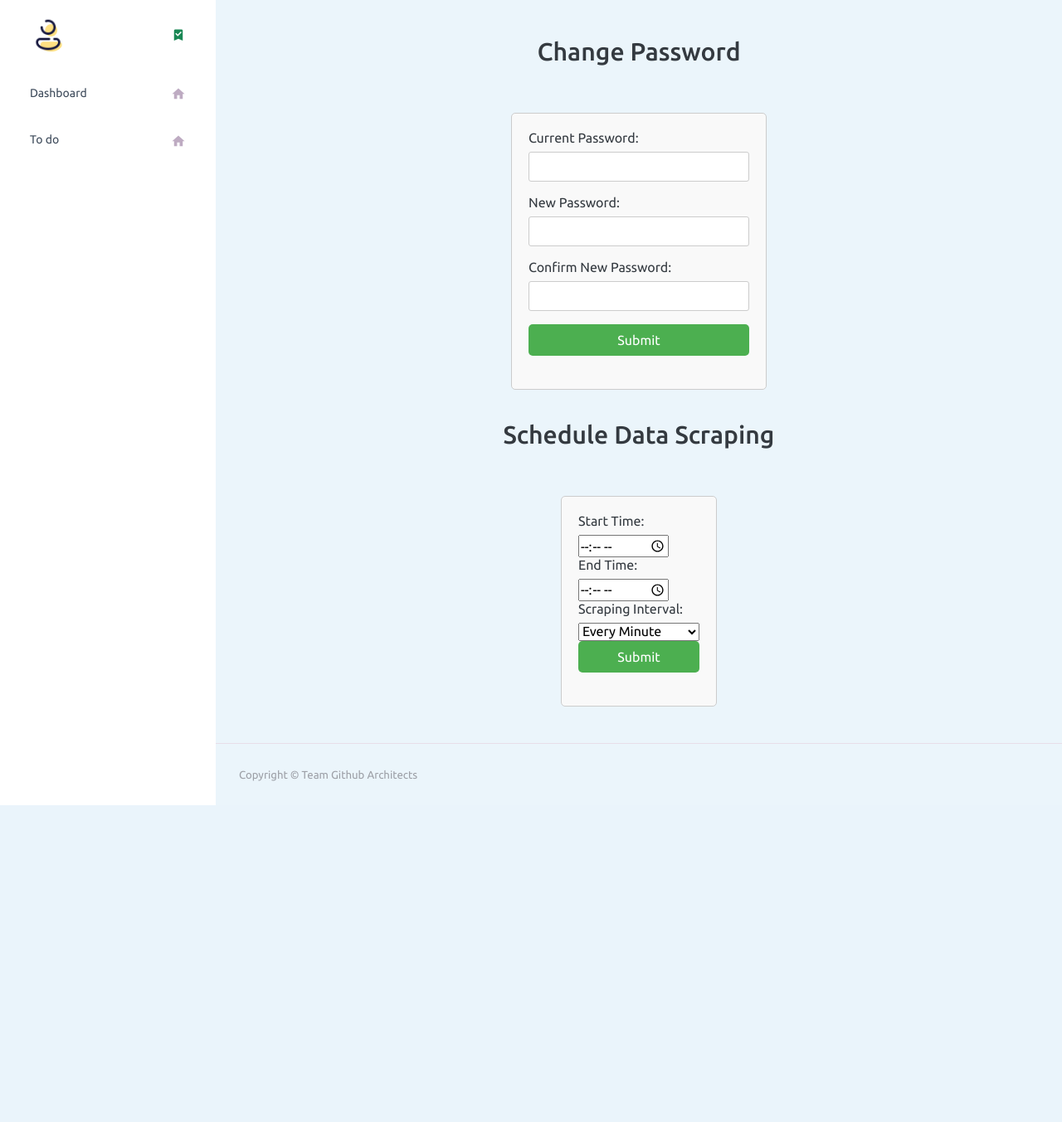
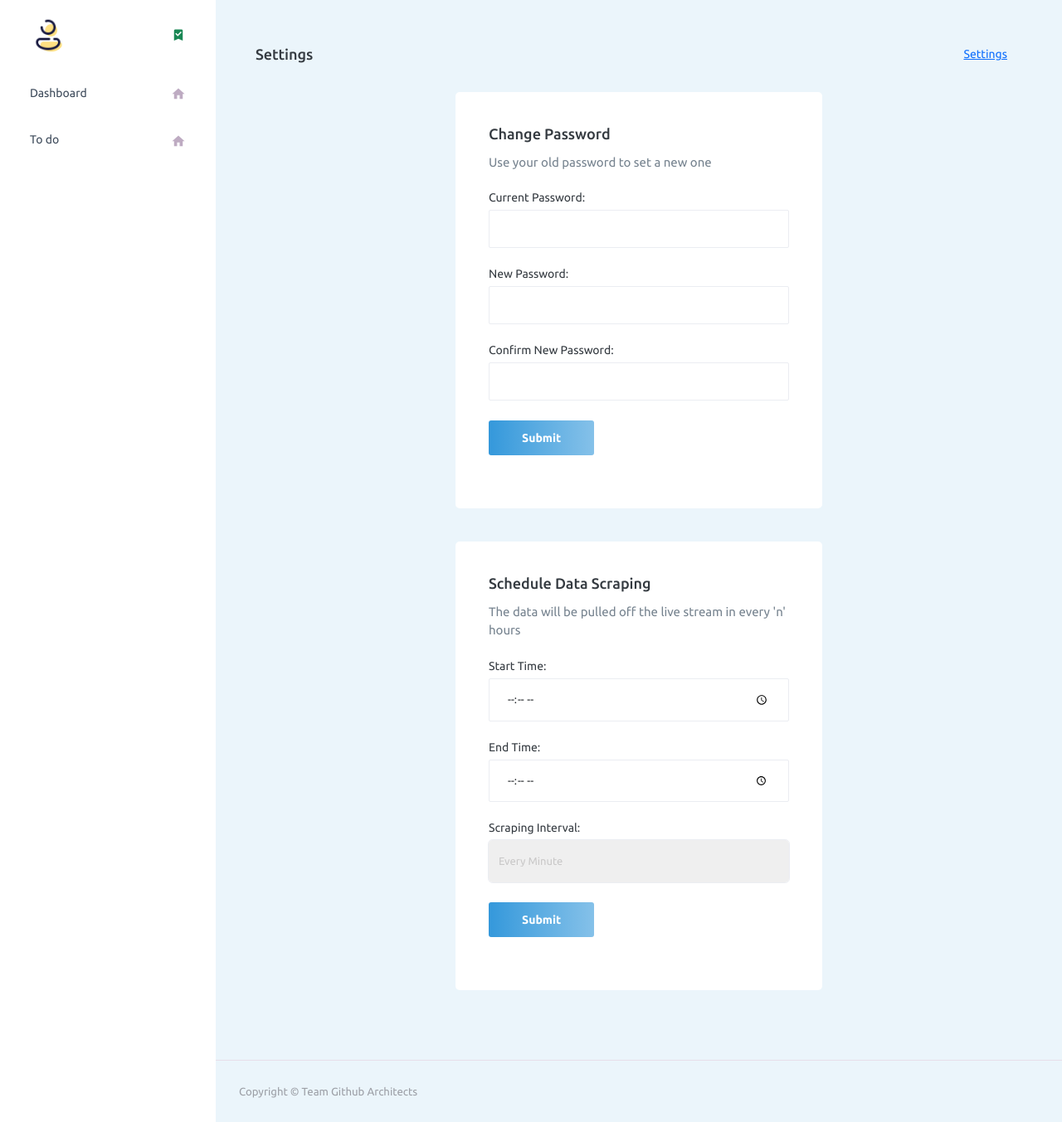
Before and after one commit to hackrx40/PS7-Github_Architects, a Django app: page /change_password/ in a window 1280 px wide. Shown: the part 70-1423 px from the top of the page at 83% size. Before the commit the page ends 1041 px from the top, so only its background shows below. Run offline with Django 4.2, Linux system fonts and the light colour scheme; the visitor is signed in with stand-in values (Sample User, id 1); some libraries are stand-ins or nearby versions.

Commit message:
Updated settings template

```diff
--- a/CRM/templates/settings.html
+++ b/CRM/templates/settings.html
@@ -6,114 +6,89 @@ Settings page
 {% endblock title %}
 
 {% block content %}
-<style>
-    /* CSS for form styling */
-    .form-container {
-        max-width: 400px;
-        margin: 0 auto;
-        padding: 20px;
-        border: 1px solid #ccc;
-        border-radius: 5px;
-        background-color: #f9f9f9;
-    }
-
-    .form-container label {
-        display: block;
-        margin-bottom: 8px;
-    }
-
-    .form-container input[type="password"] {
-        width: 100%;
-        padding: 8px;
-        margin-bottom: 16px;
-        border: 1px solid #ccc;
-        border-radius: 3px;
-    }
-
-    .form-container button[type="submit"] {
-        display: block;
-        width: 100%;
-        padding: 10px;
-        background-color: #4CAF50;
-        color: #fff;
-        border: none;
-        border-radius: 5px;
-        cursor: pointer;
-    }
-
-    .form-container button[type="submit"]:hover {
-        background-color: #45a049;
-    }
-
-    p.error {
-        color: red;
-    }
-
-    .container {
-        display: flex;
-        flex-direction: column;
-        align-items: center;
-    }
-
-    .container h2 {
-        margin-bottom: 20px;
-    }
-
-    .container form {
-        margin-bottom: 20px;
-    }
-
-</style>
 
 <div class="container">
-    <h2>Change Password</h2>
-    <br><br>
+    <div class="page-header">
+        <h3 class="page-title"> Settings </h3>
+        <nav aria-label="breadcrumb">
+            <ol class="breadcrumb">
+                <li class="breadcrumb-item active" aria-current="page"><a href="{% url 'settings' %}">Settings</a></li>
+            </ol>
+        </nav>
+    </div>
     {% if error %}
     <p class="error">{{ error }}</p>
     {% endif %}
-    <div class="form-container">
-        <form action="{% url 'change_password' %}" method="post">
+    <div class="row">
+        <div class="col-md-3"></div>
+        <div class="col-md-6 grid-margin stretch-card">
+            <div class="card">
+                <div class="card-body">
+                    <h4 class="card-title">Change Password</h4>
+                    <p class="card-description"> Use your old password to set a new one </p>
+                    <form action="{% url 'change_password' %}" method="post" class="form-sample">
                         {% csrf_token %}
+                        <div class="form-group">
                             <label for="current_password">Current Password:</label>
-            <input type="password" id="current_password" name="current_password" required>
+                            <input type="password" id="current_password" name="current_password" class="form-control"
+                                required>
+                        </div>
+                        <div class="form-group">
                             <label for="new_password">New Password:</label>
-            <input type="password" id="new_password" name="new_password" required>
+                            <input type="password" id="new_password" name="new_password" class="form-control" required>
+                        </div>
+                        <div class="form-group">
                             <label for="confirm_new_password">Confirm New Password:</label>
-            <input type="password" id="confirm_new_password" name="confirm_new_password" required>
-            <button type="submit">Submit</button>
+                            <input type="password" id="confirm_new_password" name="confirm_new_password"
+                                class="form-control" required>
+                        </div>
+                        <div class="form-group">
+                            <button type="submit" class="btn btn-gradient-primary me-2">Submit</button>
+                        </div>
                     </form>
                 </div>
-<br><br>
-    <h2>Schedule Data Scraping</h2>
-    <br><br>
-    <div class="form-container">
-        <form action="/submit_timings/" method="post">
+            </div>
+        </div>
+        <div class="col-md-3"></div>
+    </div>
+
+    <div class="row">
+        <div class="col-md-3"></div>
+        <div class="col-md-6 grid-margin stretch-card">
+            <div class="card">
+                <div class="card-body">
+                    <h4 class="card-title">Schedule data scraping</h4>
+                    <p class="card-description"> The data will be pulled off the live stream in every 'n' hours </p>
+                    <form action="/submit_timings/" method="post" class="form-sample">
                         {% csrf_token %}
-
+                        <div class="form-group">
                             <label for="start_time">Start Time:</label>
-            <input type="time" id="start_time" name="start_time" required>
-            <br>
-
+                            <input type="time" id="start_time" class="form-control" name="start_time" required>
+                        </div>
+                        <div class="form-group">
                             <label for="end_time">End Time:</label>
-            <input type="time" id="end_time" name="end_time" required>
-            <br>
-
+                            <input type="time" id="end_time" class="form-control" name="end_time" required>
+                        </div>
+                        <div class="form-group">
                             <label for="interval">Scraping Interval:</label>
-            <select id="interval" name="interval" required>
+                            <select id="interval" name="interval" class="form-control form-control-lg" required>
                                 <option value="1">Every Minute</option>
                                 <option value="60">Every Hour</option>
                                 <option value="custom">Custom Duration</option>
                             </select>
-
+                        </div>
                         <div id="custom_duration" style="display: none;">
                             <label for="custom_duration_input">Custom Duration (in minutes):</label>
                             <input type="number" id="custom_duration_input" name="custom_duration_input" min="1">
                         </div>
-
-            <br>
-
-            <button type="submit">Submit</button>
+                        <div class="form-group">
+                            <button type="submit" class="btn btn-gradient-primary me-2">Submit</button>
+                        </div>
                     </form>
+                </div>
+            </div>
+        </div>
+        <div class="col-md-3"></div>
     </div>
 </div>
 <script>
```
Lines whose indentation alone changed are shown as unchanged.
